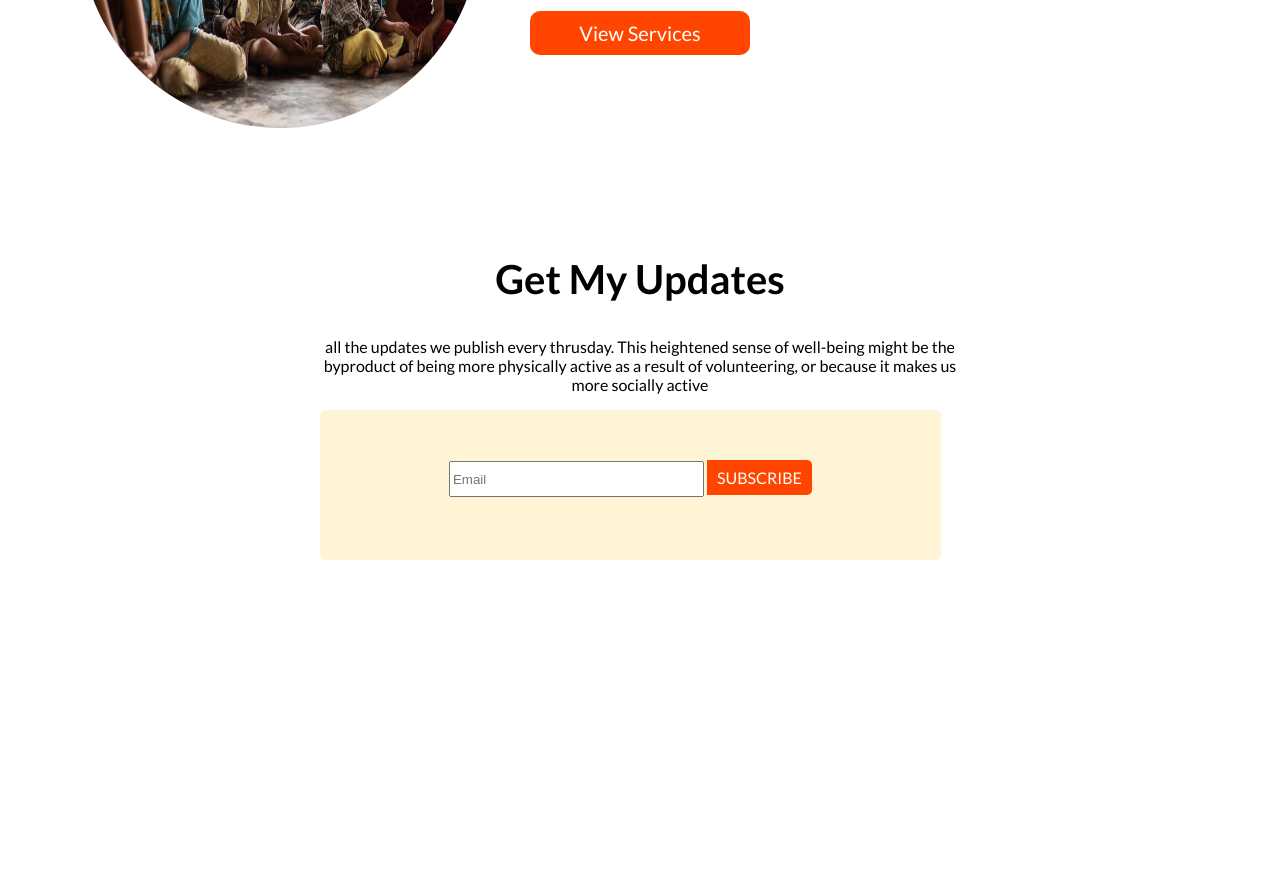
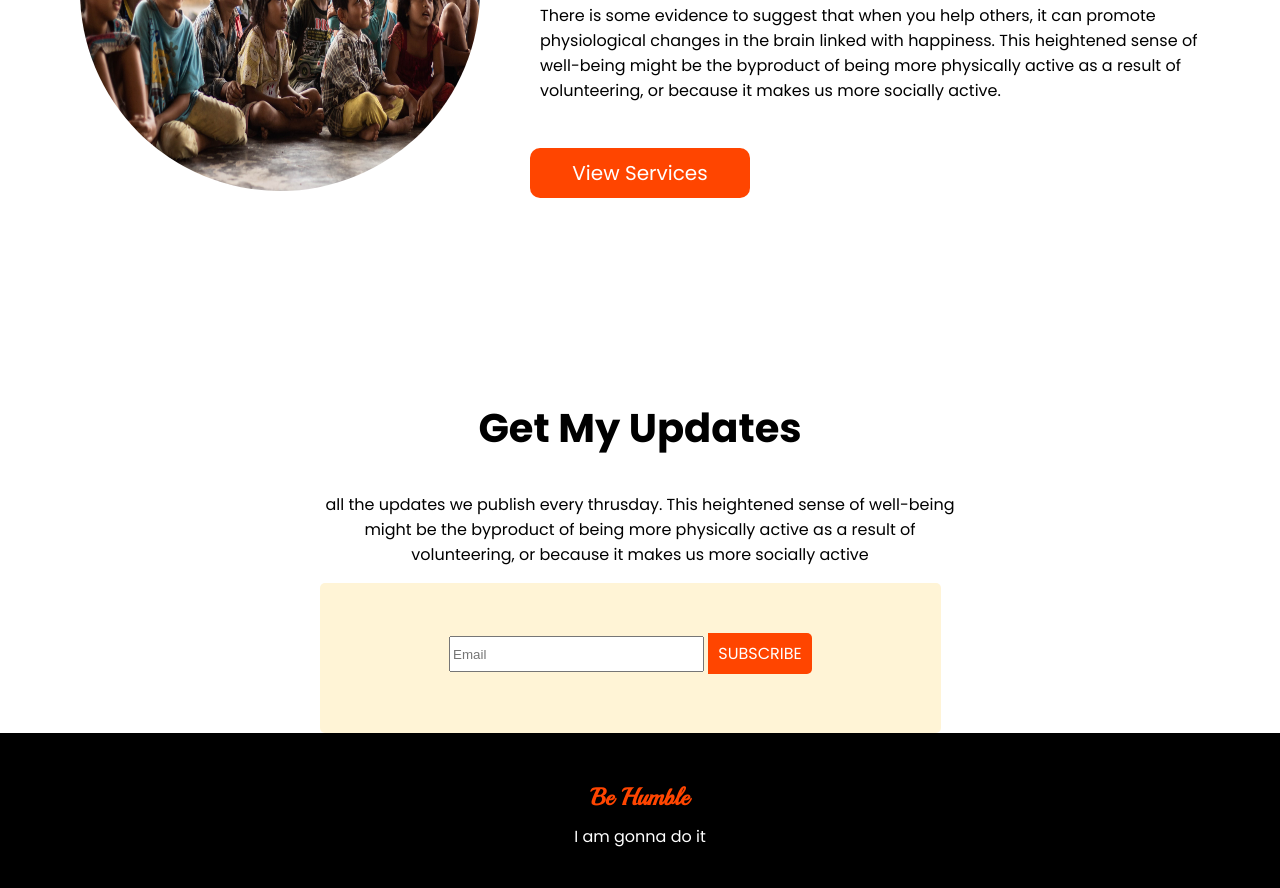
Before and after one commit to asaad-tt/first-assign, a plain HTML site: page index.html in a window 1280 px wide. Shown: the part 1892-2780 px from the top of the page. Before the commit the page ends 2452 px from the top, so only its background shows below. Drawn offline with Linux system fonts and the light colour scheme.

Commit message:
footer portion

```diff
--- a/index.html
+++ b/index.html
@@ -6,8 +6,8 @@
     <meta name="viewport" content="width=device-width, initial-scale=1.0">
     <link rel="preconnect" href="https://fonts.googleapis.com">
     <link rel="preconnect" href="https://fonts.gstatic.com" crossorigin>
-    <link href="https://fonts.googleapis.com/css2?family=Lato:wght@300;400;700&display=swap" rel="stylesheet">
-    <link rel="stylesheet" href="style.css">
+    <link href="https://fonts.googleapis.com/css2?family=Playball&family=Poppins:wght@400;500;600;700&display=swap" rel="stylesheet">
+     <link rel="stylesheet" href="style.css">
     <title>first assignment</title>
 </head>
 <body>
@@ -127,5 +127,10 @@
         </div>
 
     </section>
+    <footer class="footer-portion">
+        <h2>Be Humble</h2>
+        <p> I am gonna do it</p>
+
+    </footer>
 </body>
 </html>
--- a/style.css
+++ b/style.css
@@ -1,5 +1,5 @@
 body{
-    font-family: 'Lato', sans-serif;
+    font-family: 'Poppins', sans-serif;
     margin: 0;
     padding: 0;
 }
@@ -168,7 +168,7 @@ body{
     color: #ff4500;
 }
 .service-portion a{
-    margin-top: -120px;
+    margin-top: -50px;
 }
 .service-portion{
     margin-bottom: 200px;
@@ -178,9 +178,7 @@ body{
     margin: auto;
     text-align: center;
 }
-.update-portion h1{
 
-}
 .form-portion {
     width: 97%;
     background-color: #fff4d6;
@@ -202,3 +200,17 @@ body{
     text-transform: uppercase;
     border-radius: 0 5px 5px 0;
 }
+.footer-portion{
+background-color: #000;
+padding: 30px;
+text-align: center;
+}
+.footer-portion h2{
+    font-family: 'Playball', cursive;
+    color: #ff4500;
+
+}
+.footer-portion p{
+    color: #fff;
+    line-height: 10px;
+}
```
